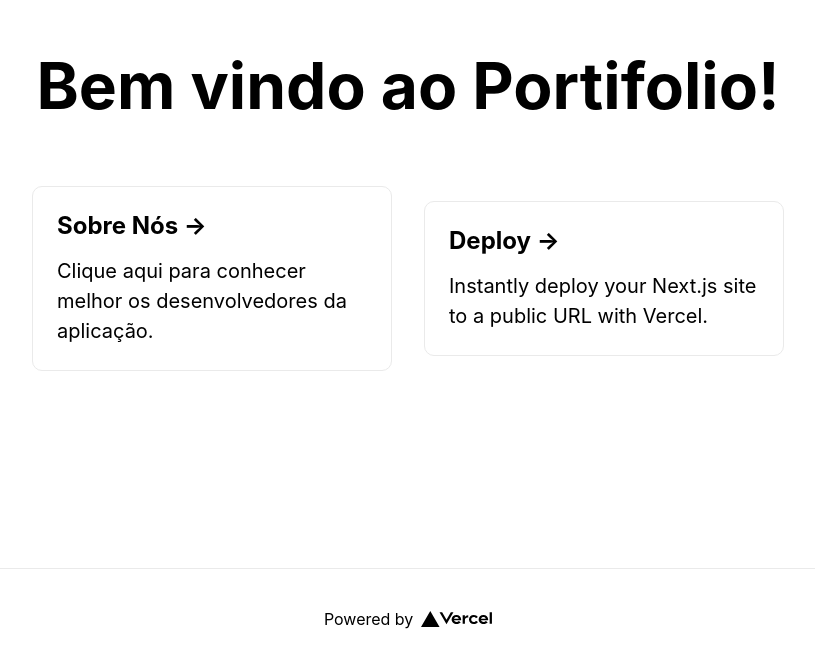
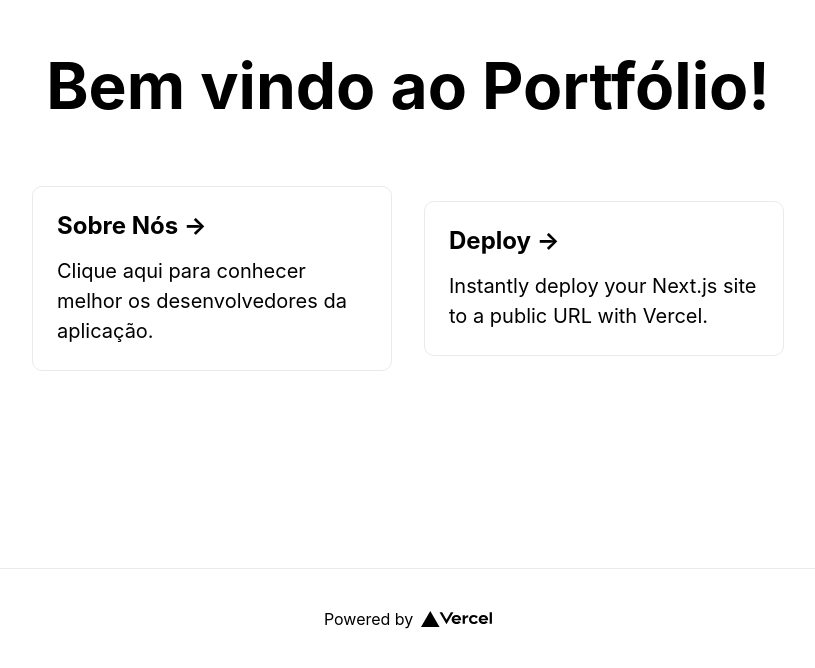
Before and after one commit to Emerick832/emerick-curriculum, a Next.js app: page / in a window 1280 px wide. Shown: the part 132-800 px from the top of the page, without its empty margins (232-1047 px from the left). Built offline with nearby package versions, Linux system fonts and the light colour scheme.

Commit message:
corrigindo titulo

```diff
--- a/pages/index.js
+++ b/pages/index.js
@@ -9,7 +9,7 @@ export default function Home() {
       </Head>
 
       <main>
-        <h1 className="title">Bem vindo ao Portifolio!</h1>
+        <h1 className="title">Bem vindo ao Portfólio!</h1>
 
         <div className="grid">
           <a href="sobre" className="card">
```
